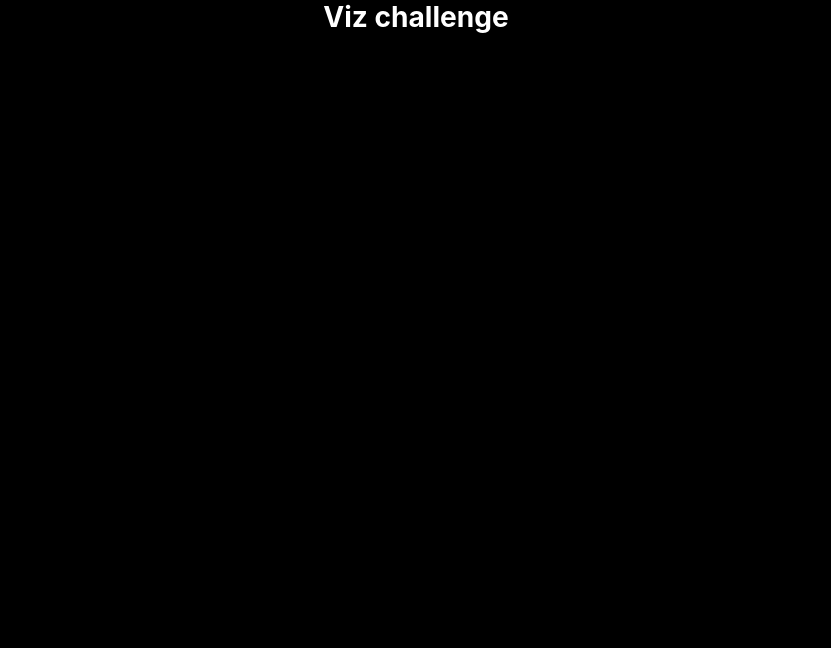
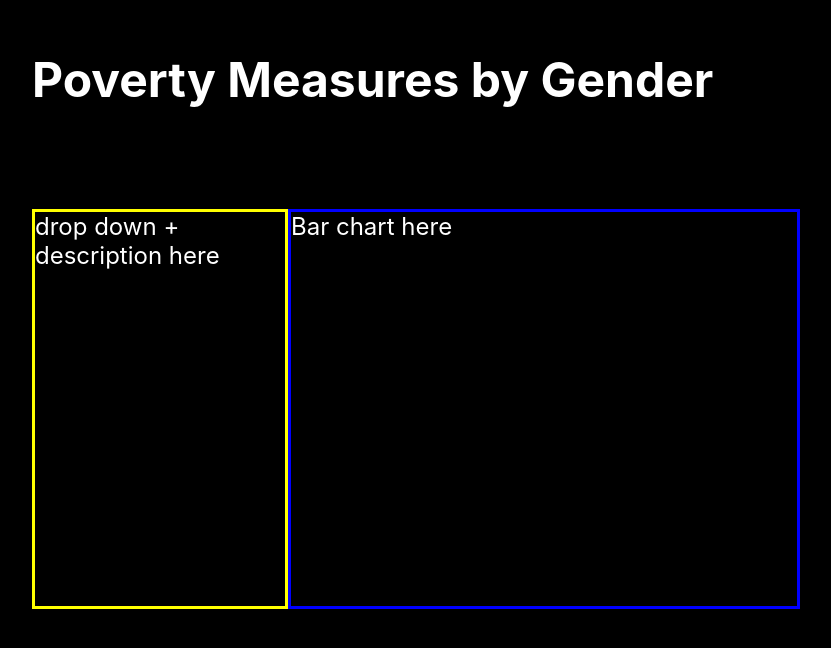
Before and after one commit to solenedel/viz-challenge-2022, a React (Create React App) app: page / in a window 1280 px wide. Shown: the top 648 px of the page, without its empty margins (224-1055 px from the left). Built offline with nearby package versions, Linux system fonts and the light colour scheme.

Commit message:
create components and basic layout of app

```diff
--- a/src/App.jsx
+++ b/src/App.jsx
@@ -1,11 +1,15 @@
-import React, { useEffect } from "react";
-import axios from "axios";
+import React from "react";
+import BarChart from "./components/BarChart";
+import Dropdown from "./components/Dropdown";
 
 function App() {
-
   return (
     <div className="App">
-      <h3>Viz challenge</h3>
+      <h1>Poverty Measures by Gender</h1>
+      <main>
+        <Dropdown />
+        <BarChart />
+      </main>
     </div>
   );
 }
--- /dev/null
+++ b/src/components/BarChart.jsx
@@ -0,0 +1,7 @@
+import React from "react";
+
+const BarChart = () => {
+  return <div id="barchart-section">Bar chart here</div>;
+};
+
+export default BarChart;
--- /dev/null
+++ b/src/components/Dropdown.jsx
@@ -0,0 +1,7 @@
+import React from "react";
+
+const Dropdown = () => {
+  return <div id="dropdown-section">drop down + description here</div>;
+};
+
+export default Dropdown;
--- a/src/index.css
+++ b/src/index.css
@@ -30,3 +30,24 @@ button:hover, a:hover {
 a, a:hover, a:visited {
   text-decoration: none;
 }
+
+h1 {
+  margin-top: 50px;
+}
+
+main {
+  margin-top: 100px;
+  display: flex;
+  justify-content: space-around;
+  height: 50vh;
+}
+
+#barchart-section {
+  border: solid blue 3px;
+  width: 40vw;
+}
+
+#dropdown-section {
+  border: solid yellow 3px;
+  width: 20vw;
+}
```
